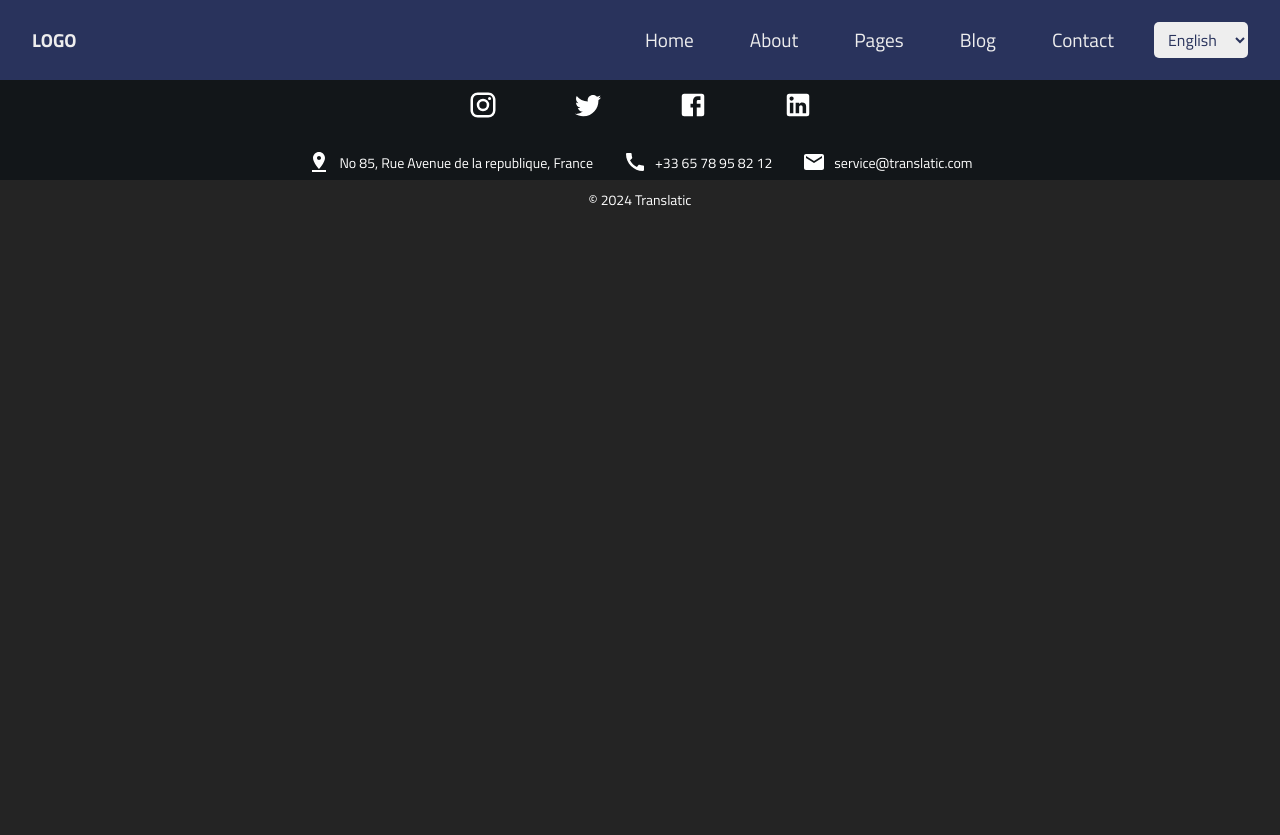
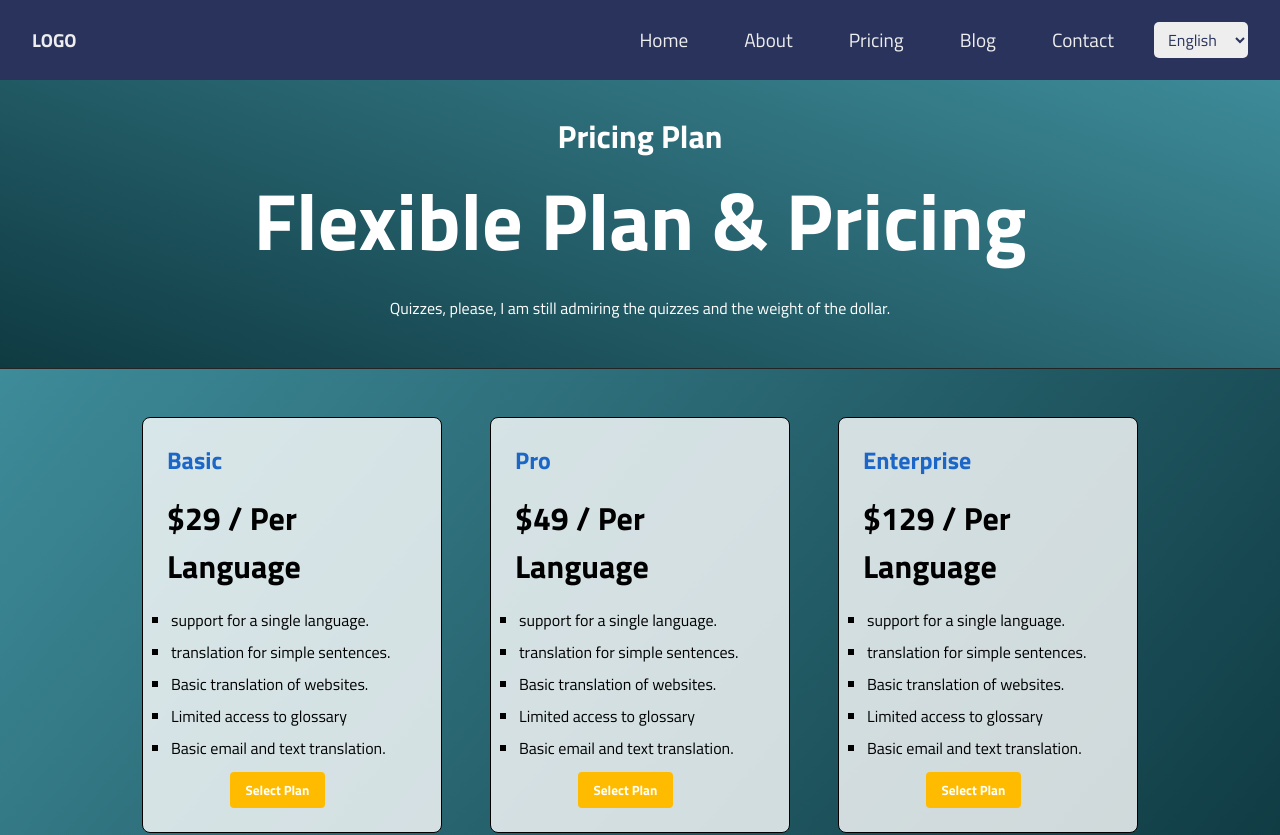
Before and after one commit to Nilukshan-97/React-Translate-Project, a React (Vite) app: page /pricing in a window 1280 px wide. Shown: the top 835 px of the page. Before the commit the page ends 800 px from the top, so only its background shows below. Built offline with nearby package versions, Linux system fonts and the light colour scheme.

Commit message:
pricing page

```diff
--- a/src/App.jsx
+++ b/src/App.jsx
@@ -4,6 +4,7 @@ import Navbar from './components/Navbar';
 import Home from './pages/Home';
 import Footer from './components/Footer';
 import Contact from './pages/Contact';
+import Pricing from './pages/Pricing';
 
 function App() {
     return (
@@ -13,6 +14,7 @@ function App() {
                 <Routes>
                     <Route path="/" element={<Home />} />
                     <Route path="/contact" element={<Contact />} />
+                    <Route path="/pricing" element={<Pricing />} />
                 </Routes>
             <Footer />
 
--- a/src/components/Navbar.jsx
+++ b/src/components/Navbar.jsx
@@ -17,7 +17,7 @@ function Navbar() {
 			<nav ref={navRef}>
 				<a href="/">Home</a>
 				<a href="/#">About</a>
-				<a href="/#">Pages</a>
+				<a href="/pricing">Pricing</a>
 				<a href="/#">Blog</a>
                 <a href="/contact ">Contact</a>
                 <select name="" id="" className="language-select">
--- /dev/null
+++ b/src/components/PricingCard.jsx
@@ -0,0 +1,19 @@
+import React from "react";
+import "../styles/PricingCard.css";
+
+const PricingCard = ({ title, price, features, popular }) => {
+  return (
+    <div className={`pricing-card ${popular ? "popular" : ""}`}>
+      <h3>{title}</h3>
+      <p className="price">${price} / Per Language</p>
+      <ul>
+        {features.map((feature, index) => (
+          <li key={index}>{feature}</li>
+        ))}
+      </ul>
+      <button>Select Plan</button>
+    </div>
+  );
+};
+
+export default PricingCard;
--- /dev/null
+++ b/src/components/PricingSection.jsx
@@ -0,0 +1,52 @@
+import React from "react";
+import PricingCard from "./PricingCard";
+import "../styles/PricingSection.css";
+
+const PricingSection = () => {
+  const plans = [
+    {
+      title: "Basic",
+      price: 29,
+      features: [
+        "support for a single language.",
+        "translation for simple sentences.",
+        "Basic translation of websites.",
+        "Limited access to glossary",
+        "Basic email and text translation."
+      ],
+    },
+    {
+      title: "Pro",
+      price: 49,
+      features: [
+        "support for a single language.",
+        "translation for simple sentences.",
+        "Basic translation of websites.",
+        "Limited access to glossary",
+        "Basic email and text translation."
+      ],
+      popular: true,
+    },
+    {
+      title: "Enterprise",
+      price: 129,
+      features: [
+        "support for a single language.",
+        "translation for simple sentences.",
+        "Basic translation of websites.",
+        "Limited access to glossary",
+        "Basic email and text translation."
+      ],
+    },
+  ];
+
+  return (
+    <section className="pricing-section">
+      {plans.map((plan, index) => (
+        <PricingCard key={index} {...plan} />
+      ))}
+    </section>
+  );
+};
+
+export default PricingSection;
--- /dev/null
+++ b/src/pages/Pricing.jsx
@@ -0,0 +1,20 @@
+import React from 'react'
+import "../styles/Pricing.css"
+import PricingSection from '../components/PricingSection'
+
+const Pricing = () => {
+  return (
+    <div>
+    <div className="header">
+      <h1>Pricing Plan</h1>
+      <h4>Flexible Plan & Pricing</h4>
+      <p>
+        Quizzes, please, I am still admiring the quizzes and the weight of the dollar.
+      </p>
+    </div>
+    <PricingSection />
+  </div>
+  )
+}
+
+export default Pricing
--- a/src/styles/Contact.css
+++ b/src/styles/Contact.css
@@ -2,7 +2,7 @@
 .contact-container {
     position: relative;
     padding: 20px;
-    background-color:#0d3444 ;
+    background: linear-gradient(200deg, #3e8b99, #0f3a42);
     text-align: center;
   }
 
--- a/src/styles/Home.css
+++ b/src/styles/Home.css
@@ -15,7 +15,7 @@
     left: 0;
     width: 100%;
     height: 100%;
-    background-color:#184a5e ;
+    background: linear-gradient(200deg, #3e8b99, #0f3a42);
     opacity: 1;
     z-index: -1;
   }
--- /dev/null
+++ b/src/styles/Pricing.css
@@ -0,0 +1,26 @@
+.header {
+    background: linear-gradient(200deg, #3e8b99, #0f3a42);
+    padding: 2rem 0;
+    margin: auto;
+  }
+
+  .header h1 {
+    color: #ffffff;
+    margin: 10;
+    font-size: 2rem;
+    text-align: center;
+  }
+
+  .header h4 {
+    color: #ffffff;
+    margin: 0;
+    font-size: 5rem;
+    text-align: center;
+  }
+
+  .header p {
+    margin: 1rem 0;
+    color: #ffffff;
+    text-align: center;
+    font-size: 1rem;
+  }
--- /dev/null
+++ b/src/styles/PricingCard.css
@@ -0,0 +1,62 @@
+.pricing-card {
+    border: 1px solid #000000;
+    padding: 1.5rem;
+    border-radius: 8px;
+    background-color: rgba(255, 255, 255, 0.8);
+    width: 300px;
+    margin: 1rem;
+    text-align: left;
+    transition: transform 0.3s ease;
+  }
+
+  .pricing-card:hover {
+    transform: scale(1.05);
+
+  }
+
+
+  .pricing-card h3 {
+    font-size: 1.5rem;
+    margin-bottom: 1rem;
+    color: #1461c5f6;
+  }
+
+  .pricing-card .price {
+    font-size: 2rem;
+    color: #000000;
+    margin-bottom: 1rem;
+    font-weight: 600;
+  }
+
+  .pricing-card ul {
+    list-style-type: square;
+    padding: 2px;
+    margin: 2px;
+    color: #000000;
+
+  }
+
+  .pricing-card li {
+    margin-bottom: 0.5rem;
+  }
+
+  .pricing-card button {
+    background-color:  rgb(255, 187, 0);
+    color: #fff;
+    border: none;
+    padding: 0.5rem 1rem;
+    border-radius: 4px;
+    cursor: pointer;
+    font-weight: bold;
+    transition: background-color 0.3s ease, transform 0.1s ease;
+    margin-left: 25%;
+  }
+
+  .pricing-card button:active {
+    transform: scale(0.98);
+  }
+
+  .pricing-card button:hover {
+    background-color:rgb(212, 155, 21);
+    transform: scale(1.05);
+  }
--- /dev/null
+++ b/src/styles/PricingSection.css
@@ -0,0 +1,9 @@
+.pricing-section {
+    display: flex;
+    justify-content: center;
+    gap: 1rem;
+    padding: 2rem 0;
+    background: linear-gradient(130deg, #3e8b99, #0f3a42);
+    margin-top: 1px;
+
+  }
```
